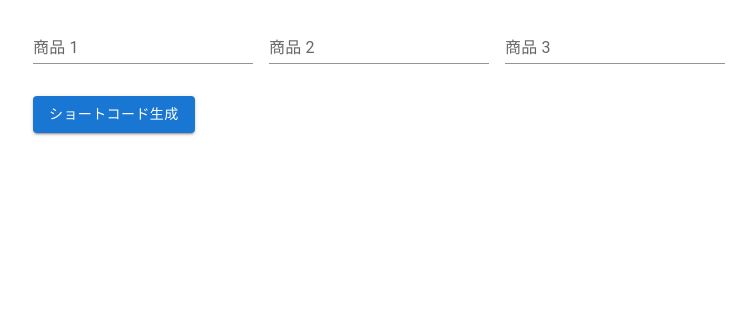
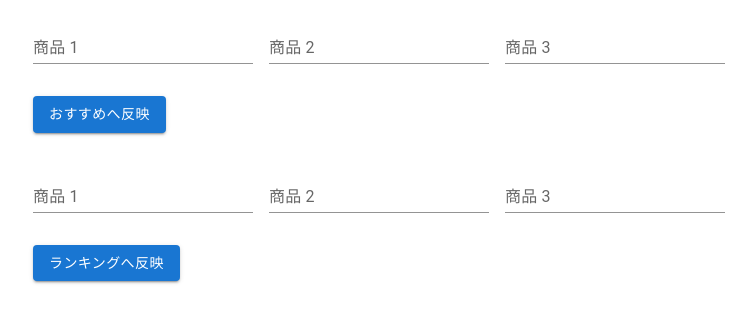
Before and after one commit to gachared/wc_util_products, a React (Vite) app in the folder front/: page / in a window 1280 px wide. Shown: the top 322 px of the page, without its empty margins (39-795 px from the left). Built offline with nearby package versions, Linux system fonts and the light colour scheme; no server answers.

Commit message:
おすすめ、ランキング両対応

```diff
--- a/front/src/App.tsx
+++ b/front/src/App.tsx
@@ -12,8 +12,8 @@ const App: FC = () => {
   const [openSnackbar, setOpenSnackbar] = useState(false);
 
   const handleSubmit = useCallback(
-    async (skus: string[]) => {
-      await postData(skus);
+    async (data: { [key: string]: string[] }) => {
+      await postData(data);
       setOpenSnackbar(true);
     },
     [postData]
@@ -25,12 +25,27 @@ const App: FC = () => {
 
   return (
     <Container>
-      <SkuInput handleSubmit={handleSubmit} loading={loading} />{' '}
+      <SkuInput
+        codeType='おすすめ'
+        codeKey='recommend'
+        handleSubmit={handleSubmit}
+        loading={loading}
+      />
+      <SkuInput
+        codeType='ランキング'
+        codeKey='ranking'
+        handleSubmit={handleSubmit}
+        loading={loading}
+      />
       <SnackbarAlert
         open={openSnackbar}
         onClose={handleCloseSnackbar}
         severity={error ? 'error' : 'success'}
-        message={error ? error : response || '成功しました'}
+        message={
+          error
+            ? error
+            : response || '反映に成功しました。TOPページから確認してください'
+        }
       />
     </Container>
   );
--- a/front/src/components/SkuInput.tsx
+++ b/front/src/components/SkuInput.tsx
@@ -2,11 +2,18 @@ import { useState, useCallback, FC } from 'react';
 import { Button, TextField } from '@mui/material';
 
 interface SkuInputProps {
-  handleSubmit: (skus: string[]) => void;
+  codeType: string;
+  codeKey: string;
+  handleSubmit: (data: { [key: string]: string[] }) => void;
   loading: boolean;
 }
 
-const SkuInput: FC<SkuInputProps> = ({ handleSubmit, loading }) => {
+const SkuInput: FC<SkuInputProps> = ({
+  codeType,
+  codeKey,
+  handleSubmit,
+  loading,
+}) => {
   const [skus, setSkus] = useState(['', '', '']);
   const [errors, setErrors] = useState([false, false, false]); // 各フィールドのエラー状態を管理
 
@@ -48,11 +55,11 @@ const SkuInput: FC<SkuInputProps> = ({ handleSubmit, loading }) => {
       <br />
       <Button
         variant='contained'
-        sx={{ marginLeft: 1, marginTop: 3 }}
-        onClick={() => handleSubmit(skus)}
+        sx={{ marginLeft: 1, marginY: 3 }}
+        onClick={() => handleSubmit({ [codeKey]: skus })}
         disabled={loading || errors.some((error) => error)}
       >
-        ショートコード生成
+        {codeType}へ反映
       </Button>
     </div>
   );
--- a/front/src/hooks/usePostData.ts
+++ b/front/src/hooks/usePostData.ts
@@ -1,3 +1,4 @@
+// usePostData
 import axios from 'axios';
 import { useState } from 'react';
 
@@ -6,14 +7,14 @@ export const usePostData = (ajaxUrl: string, nonce: string) => {
   const [error, setError] = useState<string | null>(null);
   const [response, setResponse] = useState(null);
 
-  const postData = async (skuData: string[]) => {
+  const postData = async (dataObject: object) => {
     setLoading(true);
     setError(null);
 
     const payload = {
       action: 'save_options',
       nonce: nonce,
-      data: JSON.stringify(skuData),
+      data: JSON.stringify(dataObject),
     };
 
     try {
```
